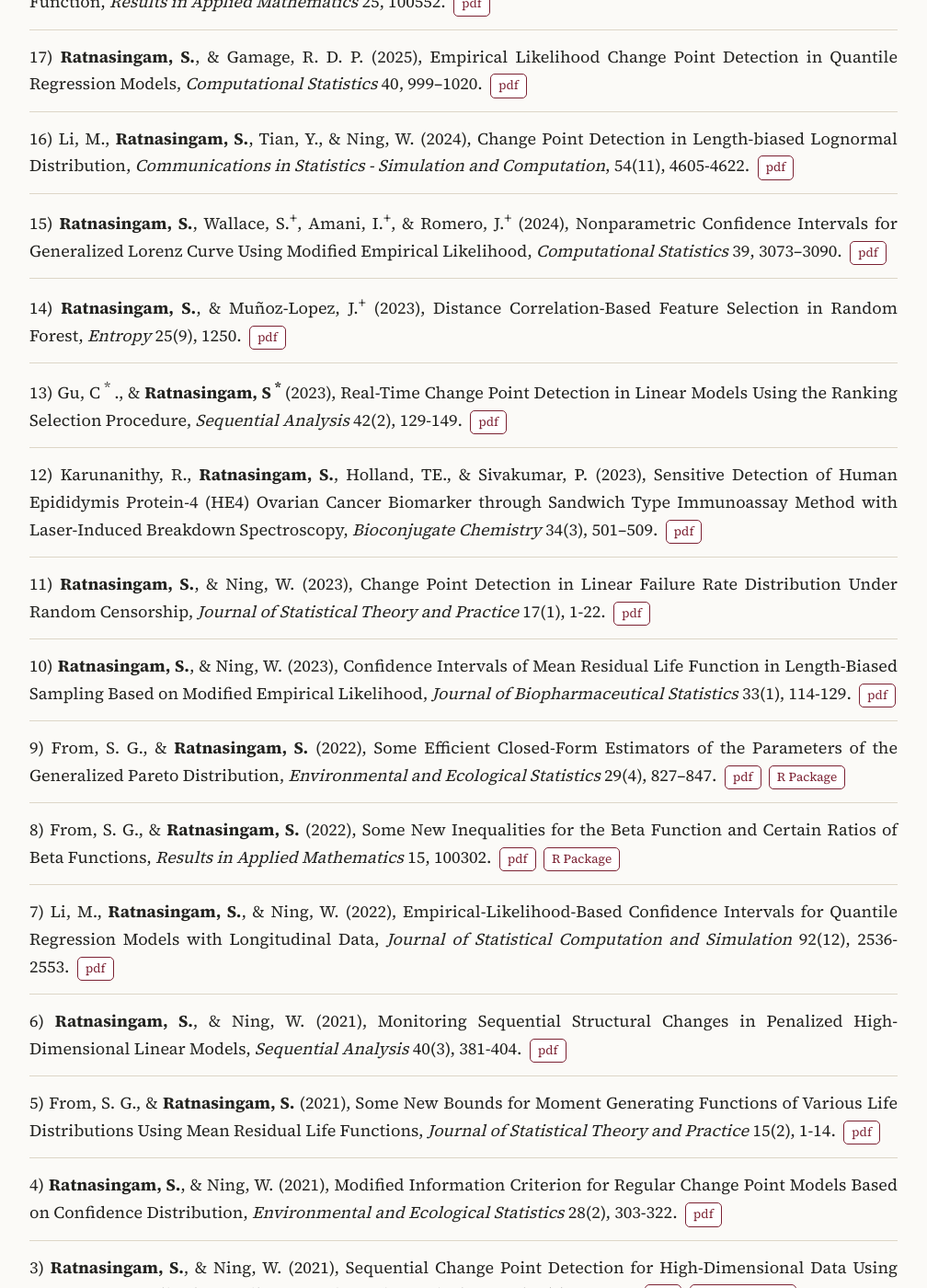
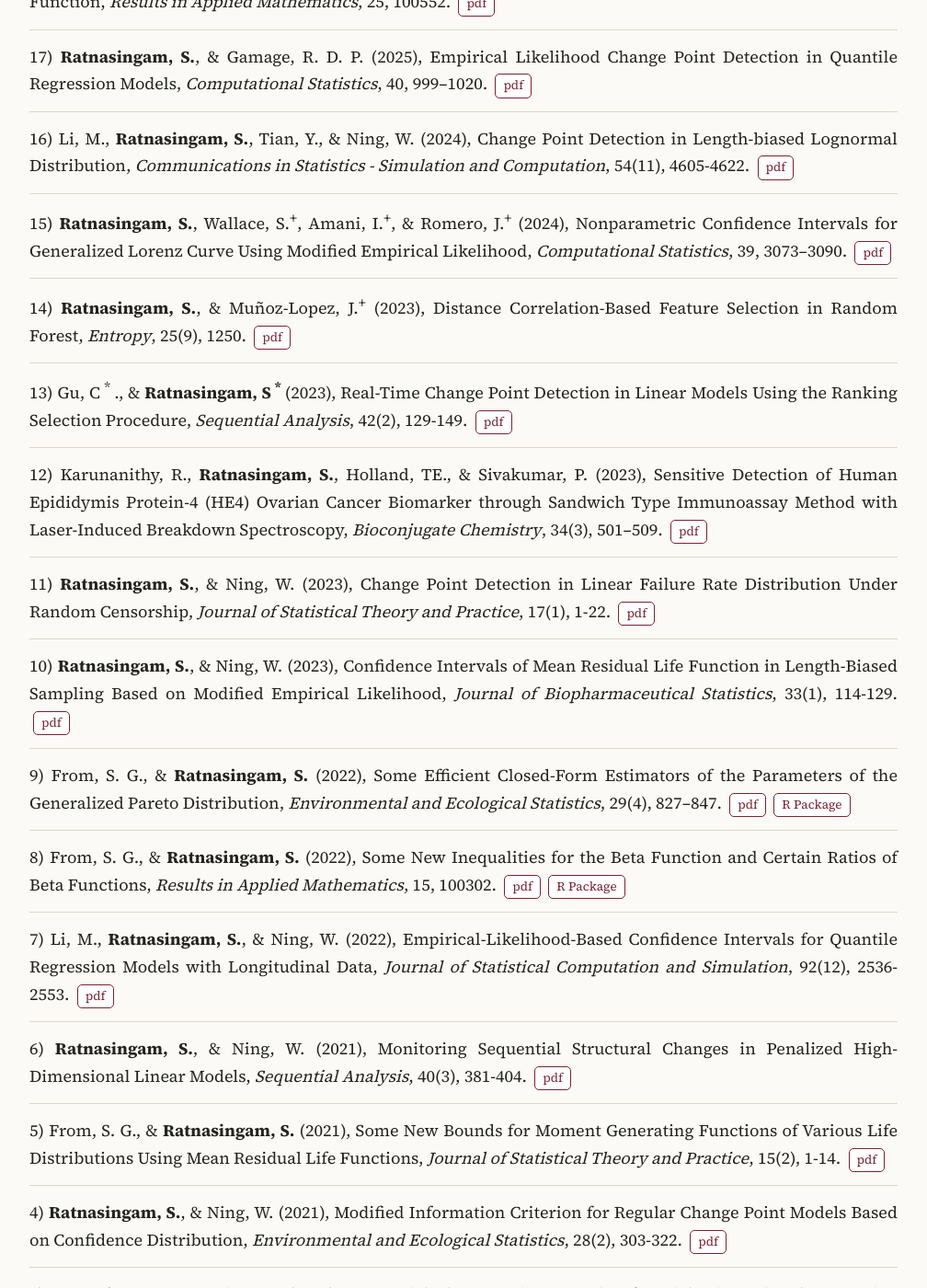
Before and after one commit to suthakaranr/suthakaranr.github.io, a Jekyll site: the page built from pages/Research.md, in a window 1280 px wide and 1400 px high, scrolled down 754 px. Shown: the whole window at 92% size, without its empty margins (136-1144 px from the left). Built offline with Jekyll 4.4.1, drawn with Linux system fonts in a browser that asks for light colours; some of the changed text lies outside the part shown.

Commit message:
Fix formatting of publication entries in Research.md

```diff
--- a/pages/Research.md
+++ b/pages/Research.md
@@ -42,11 +42,11 @@ I am happy to work with undergraduate and graduate students. If you are interest
 </div>
 
 <div class="pub" data-tags="bd">
-18) From, S. G., & <b>Ratnasingam, S.</b> (2025), New Upper and Lower Bounds for the Upper Incomplete Gamma Function, <i><a href="https://doi.org/10.1016/j.rinam.2025.100552" target="_blank">Results in Applied Mathematics</a></i> 25, 100552. <a href="../assets/2025FSRINAM.pdf" target="_blank" class="pub-link">pdf</a>
+18) From, S. G., & <b>Ratnasingam, S.</b> (2025), New Upper and Lower Bounds for the Upper Incomplete Gamma Function, <i><a href="https://doi.org/10.1016/j.rinam.2025.100552" target="_blank">Results in Applied Mathematics</a></i>, 25, 100552. <a href="../assets/2025FSRINAM.pdf" target="_blank" class="pub-link">pdf</a>
 </div>
 
 <div class="pub" data-tags="cp,inf">
-17) <b>Ratnasingam, S.</b>, & Gamage, R. D. P. (2025), Empirical Likelihood Change Point Detection in Quantile Regression Models, <i><a href="https://doi.org/10.1007/s00180-024-01526-w" target="_blank">Computational Statistics</a></i> 40, 999–1020. <a href="../assets/2024SRRG.pdf" target="_blank" class="pub-link">pdf</a>
+17) <b>Ratnasingam, S.</b>, & Gamage, R. D. P. (2025), Empirical Likelihood Change Point Detection in Quantile Regression Models, <i><a href="https://doi.org/10.1007/s00180-024-01526-w" target="_blank">Computational Statistics</a></i>, 40, 999–1020. <a href="../assets/2024SRRG.pdf" target="_blank" class="pub-link">pdf</a>
 </div>
 
 <div class="pub" data-tags="cp,inf">
@@ -54,63 +54,63 @@ I am happy to work with undergraduate and graduate students. If you are interest
 </div>
 
 <div class="pub" data-tags="inf">
-15) <b>Ratnasingam, S.</b>, Wallace, S.<sup>+</sup>, Amani, I.<sup>+</sup>, & Romero, J.<sup>+</sup> (2024), Nonparametric Confidence Intervals for Generalized Lorenz Curve Using Modified Empirical Likelihood, <i><a href="https://doi.org/10.1007/s00180-023-01431-8" target="_blank">Computational Statistics</a></i> 39, 3073–3090. <a href="../assets/2023SRSIJ.pdf" target="_blank" class="pub-link">pdf</a>
+15) <b>Ratnasingam, S.</b>, Wallace, S.<sup>+</sup>, Amani, I.<sup>+</sup>, & Romero, J.<sup>+</sup> (2024), Nonparametric Confidence Intervals for Generalized Lorenz Curve Using Modified Empirical Likelihood, <i><a href="https://doi.org/10.1007/s00180-023-01431-8" target="_blank">Computational Statistics</a></i>, 39, 3073–3090. <a href="../assets/2023SRSIJ.pdf" target="_blank" class="pub-link">pdf</a>
 </div>
 
 <div class="pub" data-tags="hd">
-14) <b>Ratnasingam, S.</b>, & Muñoz-Lopez, J.<sup>+</sup> (2023), Distance Correlation-Based Feature Selection in Random Forest, <i><a href="https://www.ncbi.nlm.nih.gov/pmc/articles/PMC10528294/" target="_blank">Entropy</a></i> 25(9), 1250. <a href="../assets/2023SJEN.pdf" target="_blank" class="pub-link">pdf</a>
+14) <b>Ratnasingam, S.</b>, & Muñoz-Lopez, J.<sup>+</sup> (2023), Distance Correlation-Based Feature Selection in Random Forest, <i><a href="https://www.ncbi.nlm.nih.gov/pmc/articles/PMC10528294/" target="_blank">Entropy</a></i>, 25(9), 1250. <a href="../assets/2023SJEN.pdf" target="_blank" class="pub-link">pdf</a>
 </div>
 
 <div class="pub" data-tags="cp,seq">
-13) Gu, C<sup> * </sup>., & <b>Ratnasingam, S<sup> * </sup></b> (2023), Real-Time Change Point Detection in Linear Models Using the Ranking Selection Procedure, <i><a href="https://doi.org/10.1080/07474946.2023.2187416" target="_blank">Sequential Analysis</a></i> 42(2), 129-149. <a href="../assets/2023CGSR.pdf" target="_blank" class="pub-link">pdf</a>
+13) Gu, C<sup> * </sup>., & <b>Ratnasingam, S<sup> * </sup></b> (2023), Real-Time Change Point Detection in Linear Models Using the Ranking Selection Procedure, <i><a href="https://doi.org/10.1080/07474946.2023.2187416" target="_blank">Sequential Analysis</a></i>, 42(2), 129-149. <a href="../assets/2023CGSR.pdf" target="_blank" class="pub-link">pdf</a>
 </div>
 
 <div class="pub" data-tags="">
-12) Karunanithy, R., <b>Ratnasingam, S.</b>, Holland, TE., & Sivakumar, P. (2023), Sensitive Detection of Human Epididymis Protein-4 (HE4) Ovarian Cancer Biomarker through Sandwich Type Immunoassay Method with Laser-Induced Breakdown Spectroscopy, <i><a href="https://doi.org/10.1021/acs.bioconjchem.2c00551" target="_blank">Bioconjugate Chemistry</a></i> 34(3), 501–509. <a href="../assets/2023RKSU.pdf" target="_blank" class="pub-link">pdf</a>
+12) Karunanithy, R., <b>Ratnasingam, S.</b>, Holland, TE., & Sivakumar, P. (2023), Sensitive Detection of Human Epididymis Protein-4 (HE4) Ovarian Cancer Biomarker through Sandwich Type Immunoassay Method with Laser-Induced Breakdown Spectroscopy, <i><a href="https://doi.org/10.1021/acs.bioconjchem.2c00551" target="_blank">Bioconjugate Chemistry</a></i>, 34(3), 501–509. <a href="../assets/2023RKSU.pdf" target="_blank" class="pub-link">pdf</a>
 </div>
 
 <div class="pub" data-tags="cp">
-11) <b>Ratnasingam, S.</b>, & Ning, W. (2023), Change Point Detection in Linear Failure Rate Distribution Under Random Censorship, <i><a href="https://doi.org/10.1007/s42519-022-00309-0" target="_blank">Journal of Statistical Theory and Practice</a></i> 17(1), 1-22. <a href="../assets/2023SWJSTP.pdf" target="_blank" class="pub-link">pdf</a>
+11) <b>Ratnasingam, S.</b>, & Ning, W. (2023), Change Point Detection in Linear Failure Rate Distribution Under Random Censorship, <i><a href="https://doi.org/10.1007/s42519-022-00309-0" target="_blank">Journal of Statistical Theory and Practice</a></i>, 17(1), 1-22. <a href="../assets/2023SWJSTP.pdf" target="_blank" class="pub-link">pdf</a>
 </div>
 
 <div class="pub" data-tags="inf">
-10) <b>Ratnasingam, S.</b>, & Ning, W. (2023), Confidence Intervals of Mean Residual Life Function in Length-Biased Sampling Based on Modified Empirical Likelihood, <i><a href="https://doi.org/10.1080/10543406.2022.2089157" target="_blank">Journal of Biopharmaceutical Statistics</a></i> 33(1), 114-129. <a href="../assets/2023SWJBPS.pdf" target="_blank" class="pub-link">pdf</a>
+10) <b>Ratnasingam, S.</b>, & Ning, W. (2023), Confidence Intervals of Mean Residual Life Function in Length-Biased Sampling Based on Modified Empirical Likelihood, <i><a href="https://doi.org/10.1080/10543406.2022.2089157" target="_blank">Journal of Biopharmaceutical Statistics</a></i>, 33(1), 114-129. <a href="../assets/2023SWJBPS.pdf" target="_blank" class="pub-link">pdf</a>
 </div>
 
 <div class="pub" data-tags="bd,inf">
-9) From, S. G., & <b>Ratnasingam, S.</b> (2022), Some Efficient Closed-Form Estimators of the Parameters of the Generalized Pareto Distribution, <i><a href="https://doi.org/10.1007/s10651-022-00548-1" target="_blank">Environmental and Ecological Statistics</a></i> 29(4), 827–847. <a href="../assets/2022FSEES.pdf" target="_blank" class="pub-link">pdf</a> <a href="https://github.com/suthakaranr/EfficientClosedGPD" target="_blank" class="pub-link">R Package</a>
+9) From, S. G., & <b>Ratnasingam, S.</b> (2022), Some Efficient Closed-Form Estimators of the Parameters of the Generalized Pareto Distribution, <i><a href="https://doi.org/10.1007/s10651-022-00548-1" target="_blank">Environmental and Ecological Statistics</a></i>, 29(4), 827–847. <a href="../assets/2022FSEES.pdf" target="_blank" class="pub-link">pdf</a> <a href="https://github.com/suthakaranr/EfficientClosedGPD" target="_blank" class="pub-link">R Package</a>
 </div>
 
 <div class="pub" data-tags="bd">
-8) From, S. G., & <b>Ratnasingam, S.</b> (2022), Some New Inequalities for the Beta Function and Certain Ratios of Beta Functions, <i><a href="https://doi.org/10.1016/j.rinam.2022.100302" target="_blank">Results in Applied Mathematics</a></i> 15, 100302. <a href="../assets/2022FSRINAM.pdf" target="_blank" class="pub-link">pdf</a> <a href="https://github.com/suthakaranr/IneqBetaFun" target="_blank" class="pub-link">R Package</a>
+8) From, S. G., & <b>Ratnasingam, S.</b> (2022), Some New Inequalities for the Beta Function and Certain Ratios of Beta Functions, <i><a href="https://doi.org/10.1016/j.rinam.2022.100302" target="_blank">Results in Applied Mathematics</a></i>, 15, 100302. <a href="../assets/2022FSRINAM.pdf" target="_blank" class="pub-link">pdf</a> <a href="https://github.com/suthakaranr/IneqBetaFun" target="_blank" class="pub-link">R Package</a>
 </div>
 
 <div class="pub" data-tags="inf">
-7) Li, M., <b>Ratnasingam, S.</b>, & Ning, W. (2022), Empirical-Likelihood-Based Confidence Intervals for Quantile Regression Models with Longitudinal Data, <i><a href="https://doi.org/10.1080/00949655.2022.2043322" target="_blank">Journal of Statistical Computation and Simulation</a></i> 92(12), 2536-2553. <a href="../assets/2022ELJSCS.pdf" target="_blank" class="pub-link">pdf</a>
+7) Li, M., <b>Ratnasingam, S.</b>, & Ning, W. (2022), Empirical-Likelihood-Based Confidence Intervals for Quantile Regression Models with Longitudinal Data, <i><a href="https://doi.org/10.1080/00949655.2022.2043322" target="_blank">Journal of Statistical Computation and Simulation</a></i>, 92(12), 2536-2553. <a href="../assets/2022ELJSCS.pdf" target="_blank" class="pub-link">pdf</a>
 </div>
 
 <div class="pub" data-tags="cp,seq,hd">
-6) <b>Ratnasingam, S.</b>, & Ning, W. (2021), Monitoring Sequential Structural Changes in Penalized High-Dimensional Linear Models, <i><a href="https://doi.org/10.1080/07474946.2021.1940500" target="_blank">Sequential Analysis</a></i> 40(3), 381-404. <a href="../assets/2021SWSA.pdf" target="_blank" class="pub-link">pdf</a>
+6) <b>Ratnasingam, S.</b>, & Ning, W. (2021), Monitoring Sequential Structural Changes in Penalized High-Dimensional Linear Models, <i><a href="https://doi.org/10.1080/07474946.2021.1940500" target="_blank">Sequential Analysis</a></i>, 40(3), 381-404. <a href="../assets/2021SWSA.pdf" target="_blank" class="pub-link">pdf</a>
 </div>
 
 <div class="pub" data-tags="bd">
-5) From, S. G., & <b>Ratnasingam, S.</b> (2021), Some New Bounds for Moment Generating Functions of Various Life Distributions Using Mean Residual Life Functions, <i><a href="https://doi.org/10.1007/s42519-021-00176-1" target="_blank">Journal of Statistical Theory and Practice</a></i> 15(2), 1-14. <a href="../assets/2021FSJSPT.pdf" target="_blank" class="pub-link">pdf</a>
+5) From, S. G., & <b>Ratnasingam, S.</b> (2021), Some New Bounds for Moment Generating Functions of Various Life Distributions Using Mean Residual Life Functions, <i><a href="https://doi.org/10.1007/s42519-021-00176-1" target="_blank">Journal of Statistical Theory and Practice</a></i>, 15(2), 1-14. <a href="../assets/2021FSJSPT.pdf" target="_blank" class="pub-link">pdf</a>
 </div>
 
 <div class="pub" data-tags="cp,inf">
-4) <b>Ratnasingam, S.</b>, & Ning, W. (2021), Modified Information Criterion for Regular Change Point Models Based on Confidence Distribution, <i><a href="https://doi.org/10.1007/s10651-021-00485-5" target="_blank">Environmental and Ecological Statistics</a></i> 28(2), 303-322. <a href="../assets/2021SWEES.pdf" target="_blank" class="pub-link">pdf</a>
+4) <b>Ratnasingam, S.</b>, & Ning, W. (2021), Modified Information Criterion for Regular Change Point Models Based on Confidence Distribution, <i><a href="https://doi.org/10.1007/s10651-021-00485-5" target="_blank">Environmental and Ecological Statistics</a></i>, 28(2), 303-322. <a href="../assets/2021SWEES.pdf" target="_blank" class="pub-link">pdf</a>
 </div>
 
 <div class="pub" data-tags="cp,seq,hd">
-3) <b>Ratnasingam, S.</b>, & Ning, W. (2021), Sequential Change Point Detection for High-Dimensional Data Using Nonconvex Penalized Quantile Regression, <i><a href="https://doi.org/10.1002/bimj.202000078" target="_blank">Biometrical Journal</a></i> 63(3), 575-598. <a href="../assets/2020SWBJ.pdf" target="_blank" class="pub-link">pdf</a> <a href="https://onlinelibrary.wiley.com/action/downloadSupplement?doi=10.1002%2Fbimj.202000078&file=bimj2203-sup-0002-SuppMat.pdf" target="_blank" class="pub-link">supplementary</a>
+3) <b>Ratnasingam, S.</b>, & Ning, W. (2021), Sequential Change Point Detection for High-Dimensional Data Using Nonconvex Penalized Quantile Regression, <i><a href="https://doi.org/10.1002/bimj.202000078" target="_blank">Biometrical Journal</a></i>, 63(3), 575-598. <a href="../assets/2020SWBJ.pdf" target="_blank" class="pub-link">pdf</a> <a href="https://onlinelibrary.wiley.com/action/downloadSupplement?doi=10.1002%2Fbimj.202000078&file=bimj2203-sup-0002-SuppMat.pdf" target="_blank" class="pub-link">supplementary</a>
 </div>
 
 <div class="pub" data-tags="cp,inf">
-2) <b>Ratnasingam, S.</b>, & Ning, W. (2020), Confidence Distributions for Skew Normal Change-Point Model Based on Modified Information Criterion, <i><a href="https://doi.org/10.1007/s42519-020-00108-5" target="_blank">Journal of Statistical Theory and Practice</a></i> 14(3), 1-21. <a href="../assets/2020SWJSPT.pdf" target="_blank" class="pub-link">pdf</a>
+2) <b>Ratnasingam, S.</b>, & Ning, W. (2020), Confidence Distributions for Skew Normal Change-Point Model Based on Modified Information Criterion, <i><a href="https://doi.org/10.1007/s42519-020-00108-5" target="_blank">Journal of Statistical Theory and Practice</a></i>, 14(3), 1-21. <a href="../assets/2020SWJSPT.pdf" target="_blank" class="pub-link">pdf</a>
 </div>
 
 <div class="pub" data-tags="bd">
-1) From, S. G., & <b>Ratnasingam, S.</b> (2016), Some New Refinements of the Arithmetic, Geometric and Harmonic Mean Inequalities with Applications, <i><a href="http://dx.doi.org/10.12988/ams.2016.66191" target="_blank">Applied Mathematical Sciences</a></i> 10(52), 2553-2569. <a href="../assets/2016FSAMS.pdf" target="_blank" class="pub-link">pdf</a>
+1) From, S. G., & <b>Ratnasingam, S.</b> (2016), Some New Refinements of the Arithmetic, Geometric and Harmonic Mean Inequalities with Applications, <i><a href="http://dx.doi.org/10.12988/ams.2016.66191" target="_blank">Applied Mathematical Sciences</a></i>, 10(52), 2553-2569. <a href="../assets/2016FSAMS.pdf" target="_blank" class="pub-link">pdf</a>
 </div>
 
 <sup>*</sup> - denotes joint first authors; <br>
```
